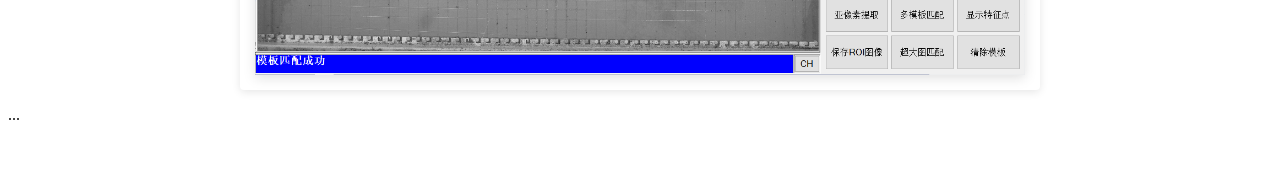
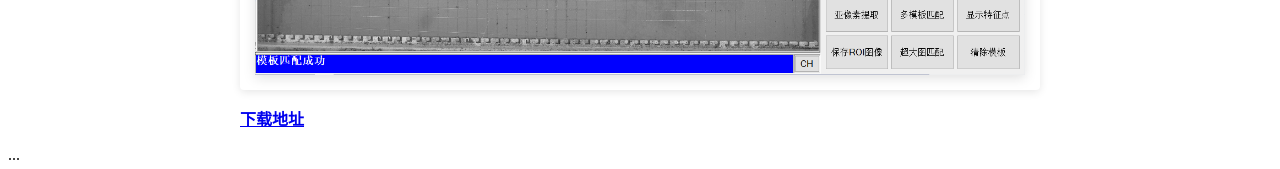
Before and after one commit to mwwzbinf/mwwzbinf.github.io, a Jekyll site: the page built from _posts/2025-11-24-MaskEditor v2.0.md, in a window 1280 px wide and 900 px high, scrolled down 1689 px. Shown: the part 728-897 px from the top of the window. Built offline with Jekyll 4.4.1, drawn with Linux system fonts in a browser that asks for light colours; before the commit the page ends 2549 px from its top, so only the background shows below that.

Commit message:
MaskEditor2.0.rar

```diff
--- a/_posts/2025-11-24-MaskEditor v2.0.md
+++ b/_posts/2025-11-24-MaskEditor v2.0.md
@@ -32,3 +32,5 @@ author: mwwz
 ![示例图片](/images/mask_3.png "涂鸦模式")
 ![示例图片](/images/mask_4.png "橡皮擦模式")
 ![示例图片](/images/mask_5.png "变形匹配")
+
+[**下载地址**](https://www.mwwztech.xyz/download/MaskEditor2.0.rar)
```
